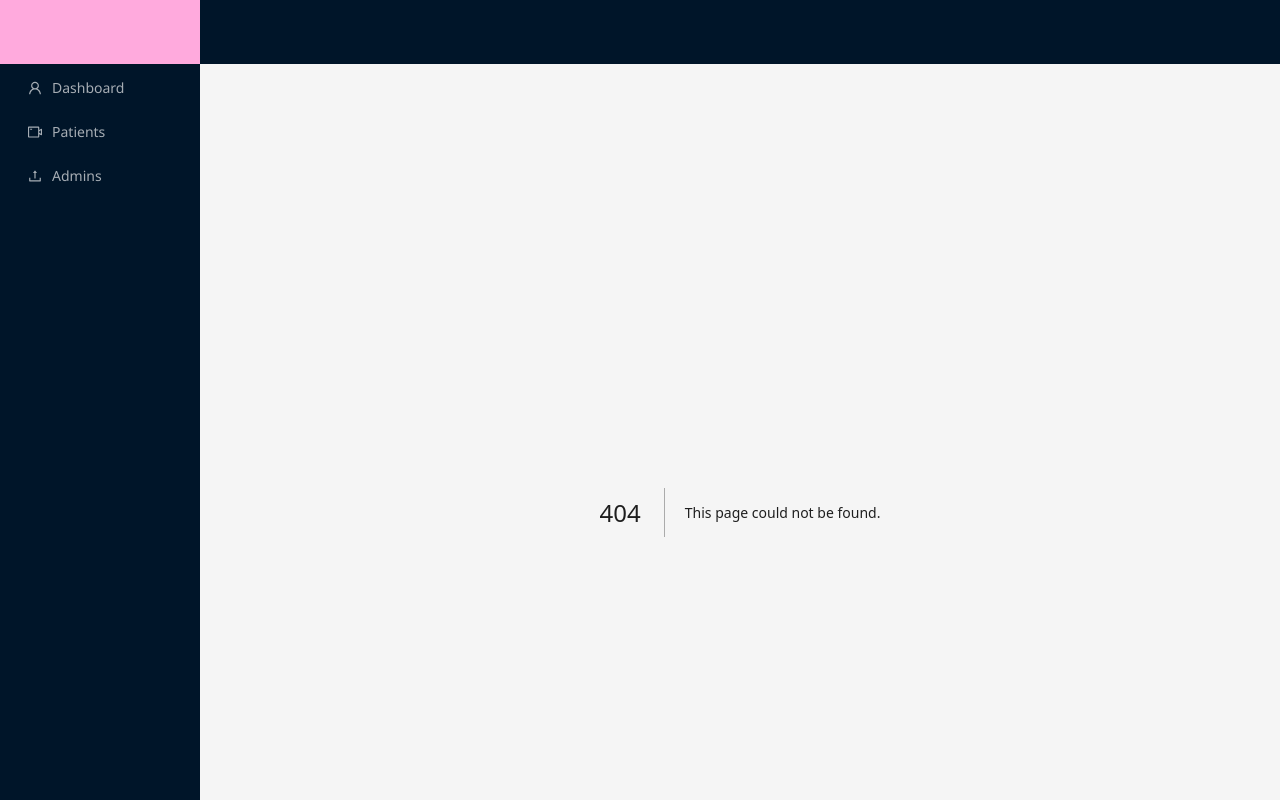
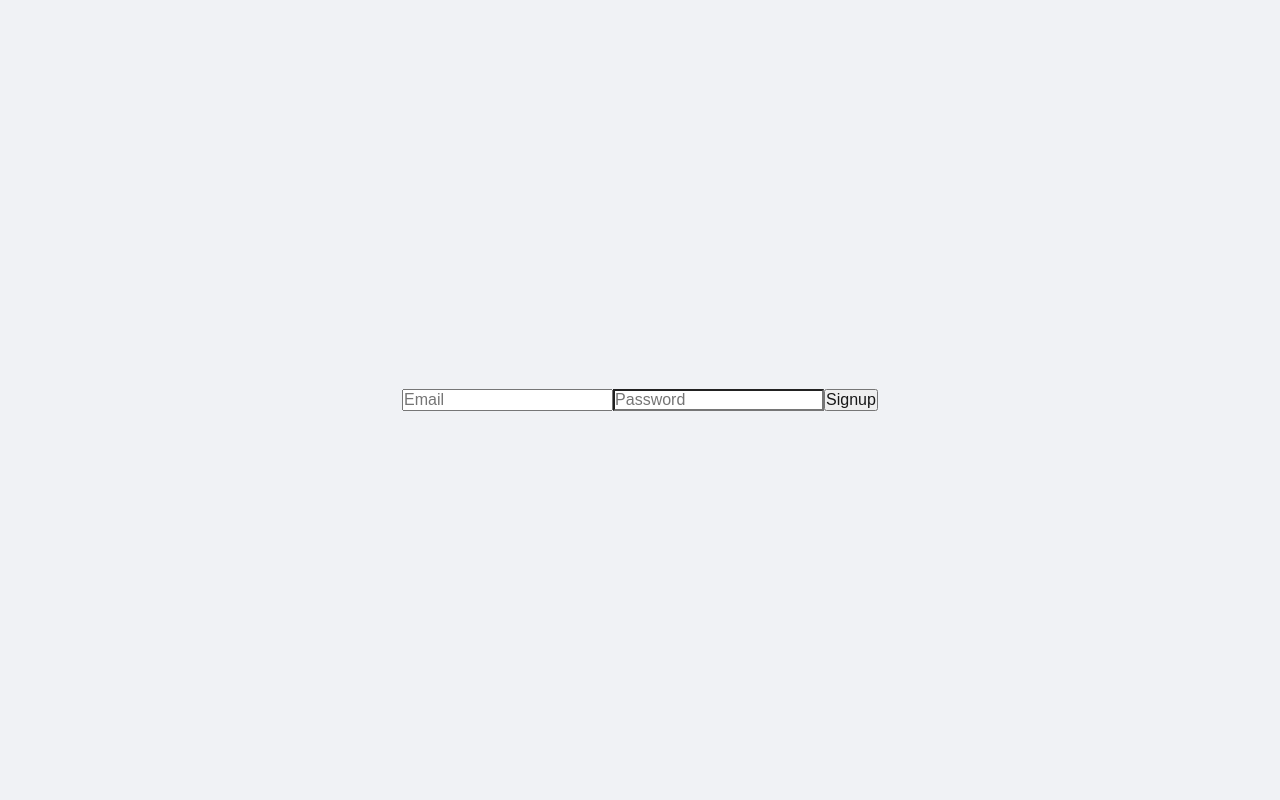
Before and after one commit to yewinag/dashboard, a Next.js app: page /signup in a window 1280 px wide. Before the commit this address had no page. Built offline with nearby package versions, Linux system fonts and the light colour scheme.

Commit message:
add auth layout

```diff
--- /dev/null
+++ b/src/app/admins/page.tsx
@@ -0,0 +1,4 @@
+const Admins = () => {
+  return <div>Admin page</div>;
+};
+export default Admins;
--- /dev/null
+++ b/src/app/context/AuthContext.tsx
@@ -0,0 +1,58 @@
+'use client';
+import { useRouter } from 'next/navigation';
+import { createContext, useContext, useState, useEffect } from 'react';
+
+interface AuthContextType {
+  user: any;
+  token: string | null;
+  login: (userData: any, token: string) => void;
+  logout: () => void;
+}
+
+const AuthContext = createContext<AuthContextType | undefined>(undefined);
+
+export const AuthProvider = ({ children }: { children: React.ReactNode }) => {
+  const [user, setUser] = useState(null);
+  const [token, setToken] = useState<string | null>(null);
+  const router = useRouter();
+
+  useEffect(() => {
+    // Load user and token from localStorage if available
+    const storedUser = localStorage.getItem('user');
+    const storedToken = localStorage.getItem('token');
+    if (storedUser && storedToken) {
+      setUser(JSON.parse(storedUser));
+      setToken(storedToken);
+    }
+  }, []);
+
+  const login = (userData: any, token: string) => {
+    setUser(userData);
+    setToken(token);
+    localStorage.setItem('user', JSON.stringify(userData));
+    localStorage.setItem('token', token);
+    router.push('/');
+  };
+
+  const logout = () => {
+    setUser(null);
+    setToken(null);
+    localStorage.removeItem('user');
+    localStorage.removeItem('token');
+    router.push('/login');
+  };
+
+  return (
+    <AuthContext.Provider value={{ user, token, login, logout }}>
+      {children}
+    </AuthContext.Provider>
+  );
+};
+
+export const useAuth = () => {
+  const context = useContext(AuthContext);
+  if (context === undefined) {
+    throw new Error('useAuth must be used within an AuthProvider');
+  }
+  return context;
+};
--- a/src/app/layout.tsx
+++ b/src/app/layout.tsx
@@ -9,21 +9,42 @@ import Sidebar from '@/components/Sidebar';
 import styled from 'styled-components';
 import Placeholder from '@/components/Placeholder';
 import { useEffect, useState } from 'react';
+import { AuthProvider, useAuth } from './context/AuthContext';
+import ProtectedRoute from '@/components/ProtectedRoute';
+import { usePathname } from 'next/navigation';
+import UnauthenticatedLayout from '@/components/UnAuthenticatedLayout';
 
 export default function RootLayout({
   children,
 }: {
   children: React.ReactNode;
 }) {
+  return (
+    <AuthProvider>
+      <InnerLayout>{children}</InnerLayout>
+    </AuthProvider>
+  );
+}
+
+function InnerLayout({ children }: { children: React.ReactNode }) {
   const [isClient, setIsClient] = useState(false);
+  const { user } = useAuth();
+  const pathname = usePathname();
 
   useEffect(() => {
     setIsClient(true);
   }, []);
+
+  const isAuthPage = pathname === '/login' || pathname === '/signup';
+
   return (
     <html lang="en">
       <body>
         <ConfigProvider theme={theme}>
+          {isAuthPage ? (
+            <UnauthenticatedLayout>{children}</UnauthenticatedLayout>
+          ) : (
+            <ProtectedRoute>
               {isClient ? (
                 <MainLayout>
                   <Sidebar />
@@ -35,15 +56,17 @@ export default function RootLayout({
               ) : (
                 <Placeholder />
               )}
+            </ProtectedRoute>
+          )}
         </ConfigProvider>
       </body>
     </html>
   );
 }
+
 const MainLayout = styled(Layout)`
   height: 100vh;
 `;
 const ContentLayout = styled(Content)`
   padding: 24px;
-  margin: 24px 16px;
 `;
--- /dev/null
+++ b/src/app/signup/page.tsx
@@ -0,0 +1,44 @@
+import { useState } from 'react';
+import { useAuth } from '../context/AuthContext';
+
+const Signup = () => {
+  const [email, setEmail] = useState('');
+  const [password, setPassword] = useState('');
+  const { login } = useAuth();
+
+  const handleSubmit = async (e: React.FormEvent) => {
+    e.preventDefault();
+    // Replace with your API call
+    const response = await fetch('/api/signup', {
+      method: 'POST',
+      headers: {
+        'Content-Type': 'application/json',
+      },
+      body: JSON.stringify({ email, password }),
+    });
+    const data = await response.json();
+    if (data.token) {
+      login(data.user, data.token);
+    }
+  };
+
+  return (
+    <form onSubmit={handleSubmit}>
+      <input
+        type="email"
+        value={email}
+        onChange={(e) => setEmail(e.target.value)}
+        placeholder="Email"
+      />
+      <input
+        type="password"
+        value={password}
+        onChange={(e) => setPassword(e.target.value)}
+        placeholder="Password"
+      />
+      <button type="submit">Signup</button>
+    </form>
+  );
+};
+
+export default Signup;
--- /dev/null
+++ b/src/components/ProtectedRoute.tsx
@@ -0,0 +1,26 @@
+'use client';
+
+import { useEffect } from 'react';
+import { useAuth } from '../app/context/AuthContext';
+import { useRouter, usePathname } from 'next/navigation';
+
+const ProtectedRoute = ({ children }: { children: React.ReactNode }) => {
+  const { user } = useAuth();
+  const router = useRouter();
+  const pathname = usePathname();
+
+  useEffect(() => {
+    // Check authentication status on initial load and on route change
+    if (!user) {
+      router.push('/login');
+    }
+  }, [user, router, pathname]);
+
+  if (!user) {
+    return null; // or a loading spinner
+  }
+
+  return <>{children}</>;
+};
+
+export default ProtectedRoute;
--- /dev/null
+++ b/src/components/UnAuthenticatedLayout.tsx
@@ -0,0 +1,19 @@
+import styled from 'styled-components';
+
+const UnauthenticatedLayout = ({ children }: { children: React.ReactNode }) => {
+  return (
+    <UnauthenticatedWrapper>
+      <main>{children}</main>
+    </UnauthenticatedWrapper>
+  );
+};
+
+const UnauthenticatedWrapper = styled.div`
+  display: flex;
+  justify-content: center;
+  align-items: center;
+  height: 100vh;
+  background-color: #f0f2f5;
+`;
+
+export default UnauthenticatedLayout;
```
Also changed, not shown: src/app/login/page.tsx (added, +45 -0 lines), src/app/patients/page.tsx (renamed from src/app/users/page.tsx). Lines whose indentation alone changed are shown as unchanged.
